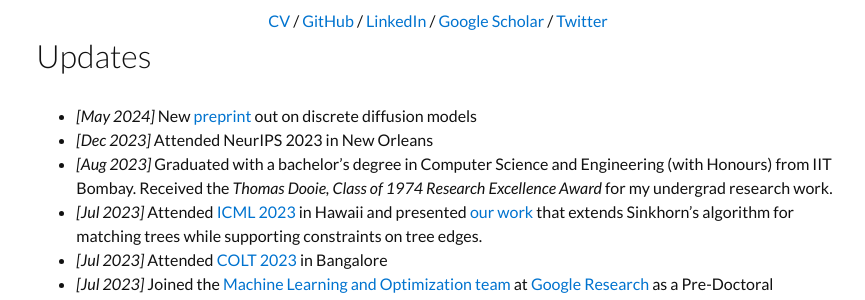
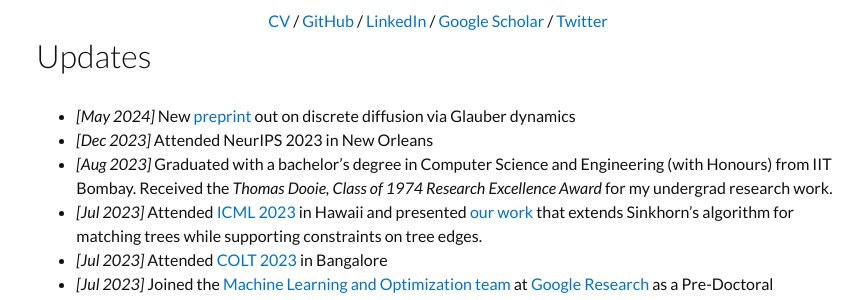
Before and after one commit to hrshtv/hrshtv.github.io, a Jekyll site: the page built from index.html, in a window 1280 px wide. Shown: the part 477-777 px from the top of the page, without its empty margins (202-1067 px from the left). Built offline with Jekyll 4.4.1, drawn with Linux system fonts in a browser that asks for light colours; nearby versions of some CDN libraries.

Commit message:
Update updates.md

```diff
--- a/_includes/updates.md
+++ b/_includes/updates.md
@@ -1,4 +1,4 @@
-- *[May 2024]* New [preprint](https://arxiv.org/abs/2405.17035) out on discrete diffusion models
+- *[May 2024]* New [preprint](https://arxiv.org/abs/2405.17035) out on discrete diffusion via Glauber dynamics
 - *[Dec 2023]* Attended NeurIPS 2023 in New Orleans
 - *[Aug 2023]* Graduated with a bachelor's degree in Computer Science and Engineering (with Honours) from IIT Bombay. Received the <i>Thomas Dooie, Class of 1974 Research Excellence Award</i> for my undergrad research work.
 - *[Jul 2023]* Attended [ICML 2023](https://icml.cc/) in Hawaii and presented [our work](https://proceedings.mlr.press/v202/varma23a.html) that extends Sinkhorn's algorithm for matching trees while supporting constraints on tree edges.
```
